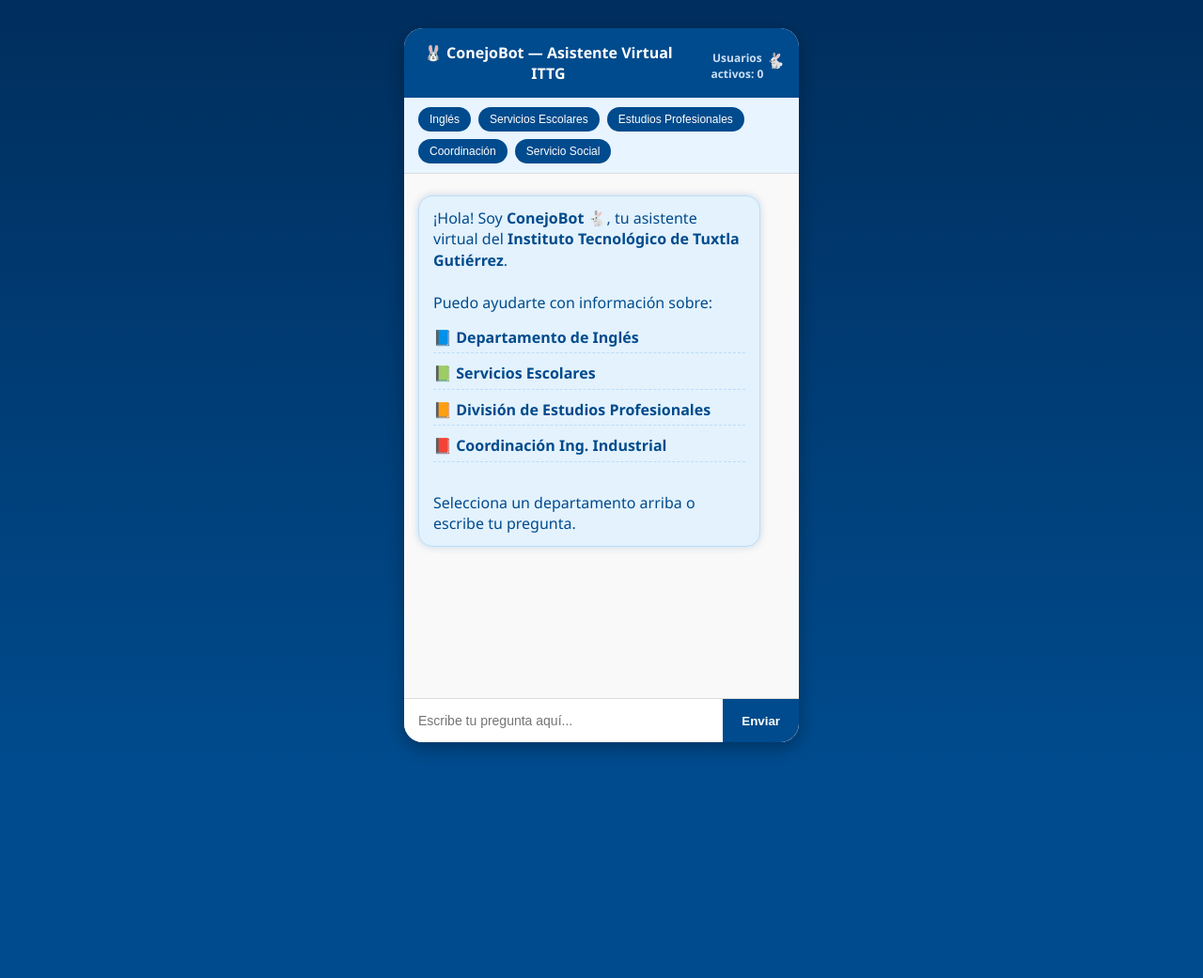
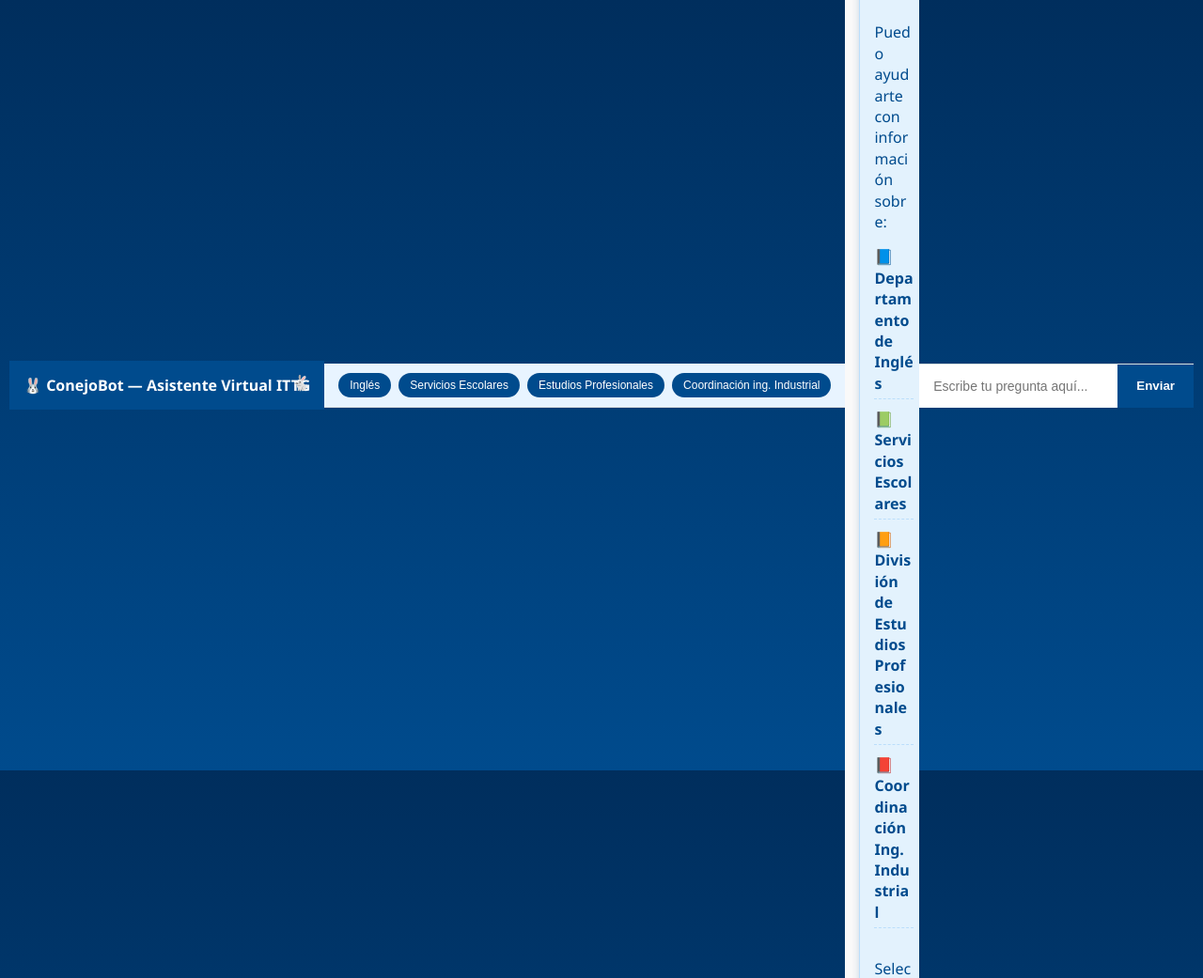
Before and after one commit to 6061jaqueline4002-bot/ConejoBott, a Flask app: page / in a window 1280 px wide. Shown: the top 1041 px of the page at 94% size. Before the commit the page ends 801 px from the top, so only its background shows below. Run offline with Flask 3, Linux system fonts and the light colour scheme.

Commit message:
Update index.html

```diff
--- a/templates/index.html
+++ b/templates/index.html
@@ -16,18 +16,6 @@
             height: 100vh;
             margin: 0;
             padding: 10px;
-        }
-
-        .chat-container {
-            width: 420px;
-            max-width: 95%;
-            background: #ffffff;
-            border-radius: 20px;
-            overflow: hidden;
-            box-shadow: 0 6px 18px rgba(0, 0, 0, 0.3);
-            display: flex;
-            flex-direction: column;
-            height: 95vh;
         }
 
         .chat-header {
@@ -205,18 +193,15 @@
 </head>
 
 <body>
-    <div class="chat-container">
-        <div class="chat-header">
+    <div class="chat-header">
             🐰 ConejoBot — Asistente Virtual ITTG
-            <div class="user-count" id="user-count">Usuarios activos: 0</div>
         </div>
 
         <div class="quick-actions">
             <button class="quick-btn" onclick="sendQuickMessage('Inglés')">Inglés</button>
             <button class="quick-btn" onclick="sendQuickMessage('Servicios escolares')">Servicios Escolares</button>
             <button class="quick-btn" onclick="sendQuickMessage('División de estudios profesionales')">Estudios Profesionales</button>
-            <button class="quick-btn" onclick="sendQuickMessage('Coordinación')">Coordinación</button>
-            <button class="quick-btn" onclick="sendQuickMessage('¿Cuándo empezar servicio social?')">Servicio Social</button>
+            <button class="quick-btn" onclick="sendQuickMessage('Coordinación')">Coordinación ing. Industrial</button>
         </div>
 
         <div class="chat-box" id="chat-box">
```
